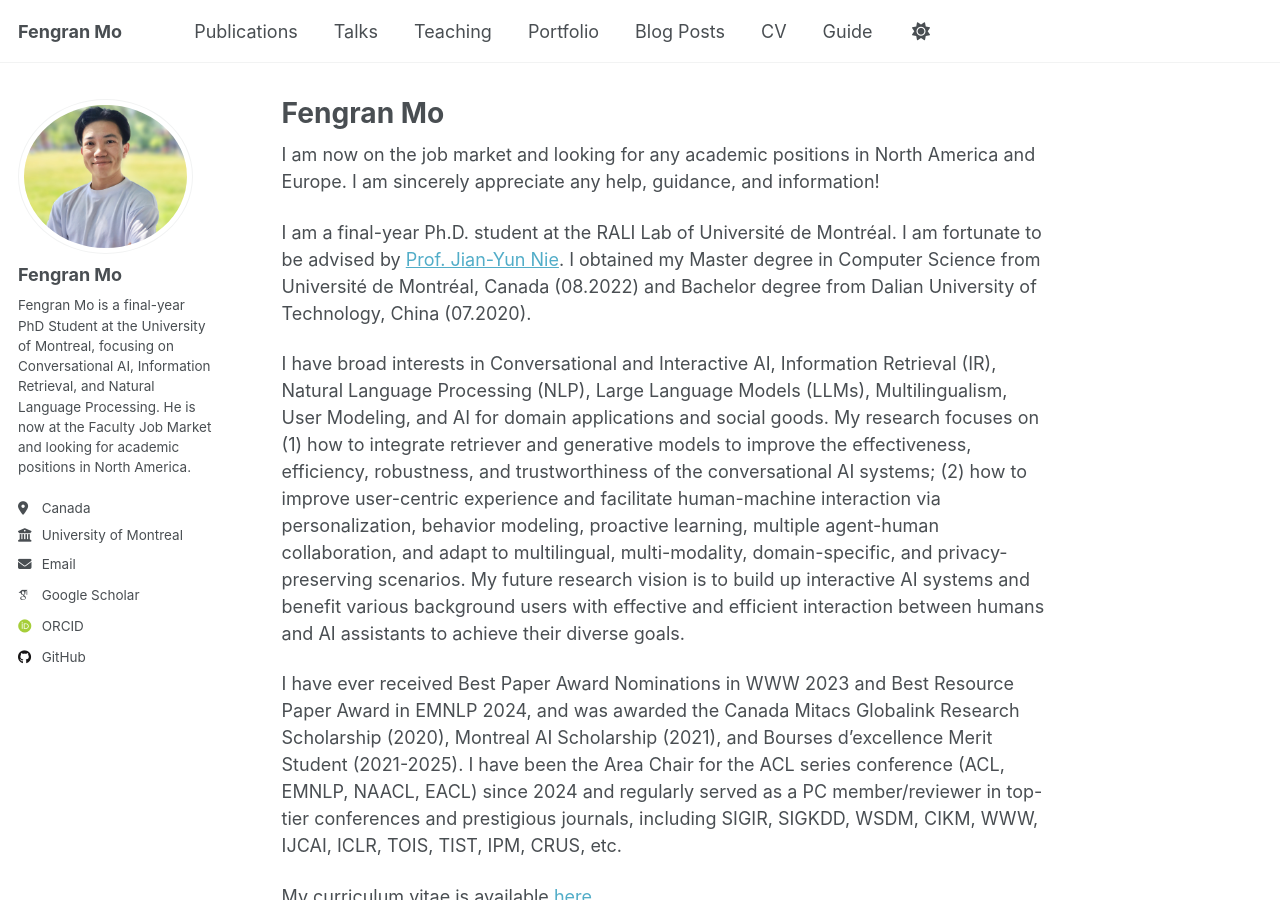
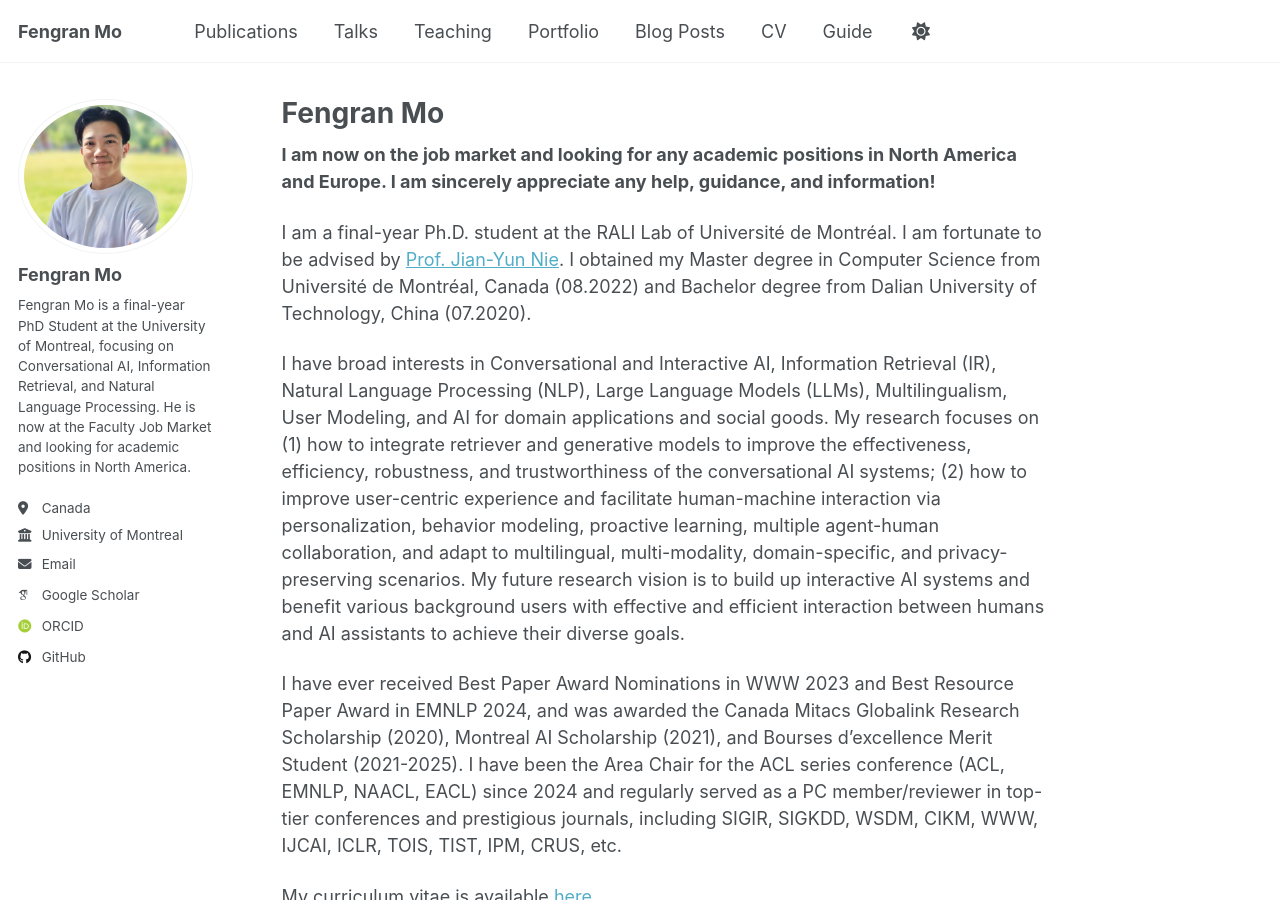
Before and after one commit to fengranMark/fengranMark.github.io, a Jekyll site: the page built from _pages/about.md, in a window 1280 px wide and 900 px high. Built offline with Jekyll 4.4.1, drawn with Linux system fonts in a browser that asks for light colours; some web fonts are replaced; a script that is not in the unit is left out.

```diff
--- a/_pages/about.md
+++ b/_pages/about.md
@@ -7,7 +7,7 @@ redirect_from:
   - /about.html
 ---
 
-I am now on the job market and looking for any academic positions in North America and Europe. I am sincerely appreciate any help, guidance, and information!
+**I am now on the job market and looking for any academic positions in North America and Europe. I am sincerely appreciate any help, guidance, and information!**
 
 I am a final-year Ph.D. student at the RALI Lab of Université de Montréal. I am fortunate to be advised by [Prof. Jian-Yun Nie](http://rali.iro.umontreal.ca/nie-site/jian-yun-nie-en/). I obtained my Master degree in Computer Science from Université de Montréal, Canada (08.2022) and Bachelor degree from Dalian University of Technology, China (07.2020).
 
```
